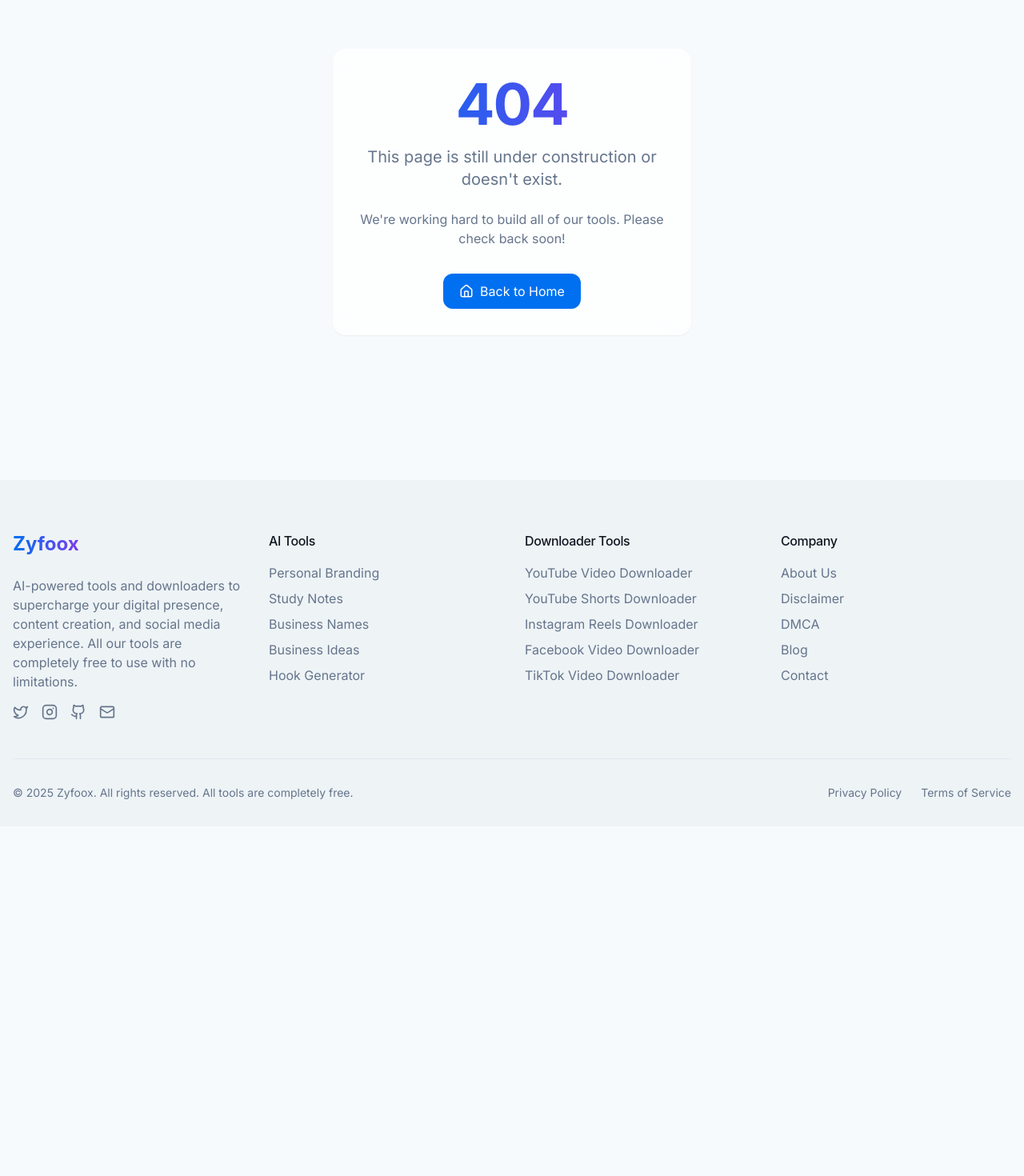
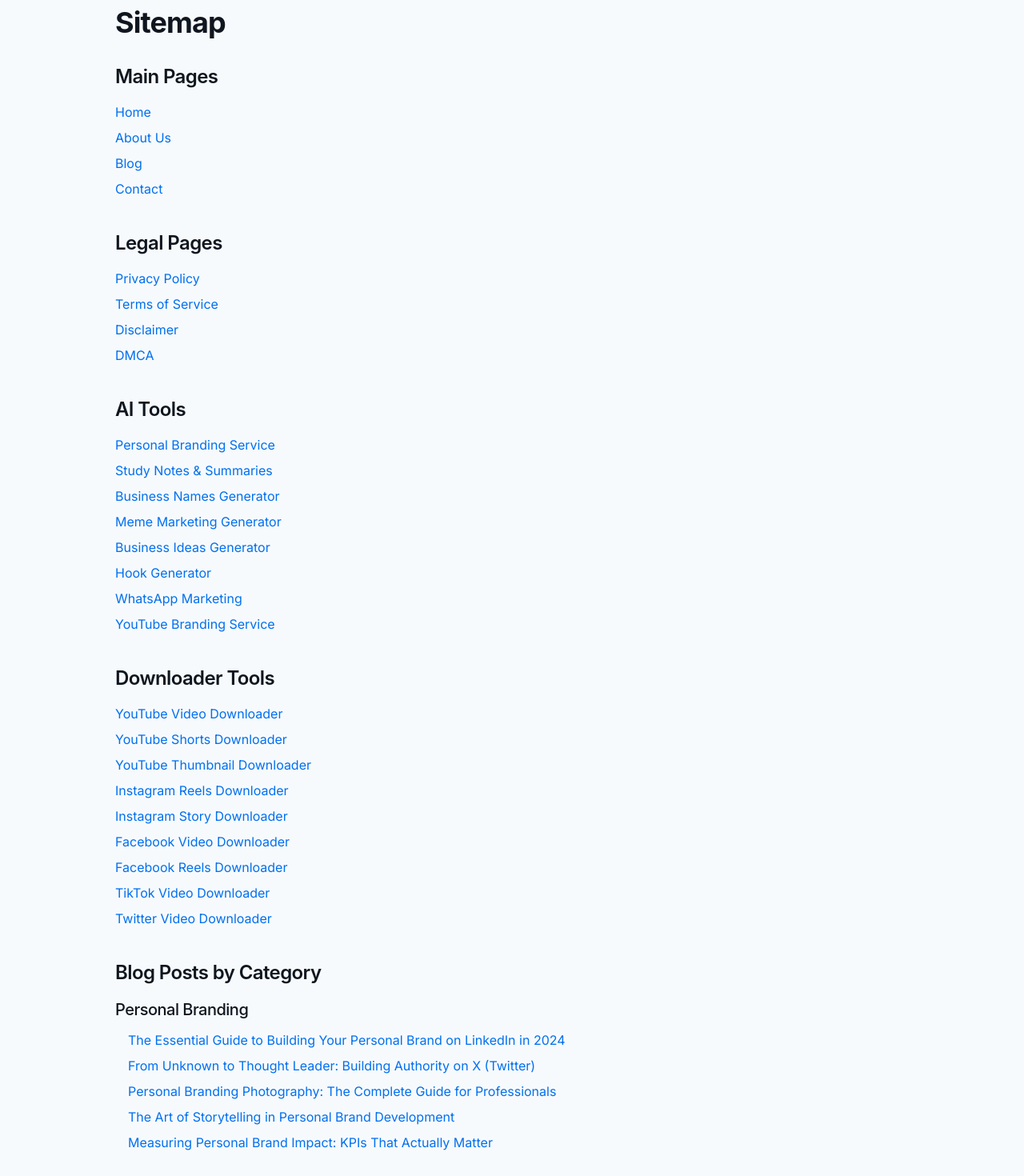
Before and after one commit to Alexzoofficial/zyfoox, a React (Vite) app: page /sitemap.html in a window 1280 px wide. Shown: the part 120-1590 px from the top of the page at 80% size. Before the commit the page ends 1153 px from the top, so only its background shows below. Built offline with nearby package versions, Linux system fonts and the light colour scheme; a web font is replaced by a local one.

Commit message:
feat: Generate sitemap.xml and sitemap.html

```diff
--- a/src/App.tsx
+++ b/src/App.tsx
@@ -1,3 +1,4 @@
+
 import { Toaster } from "@/components/ui/toaster";
 import { Toaster as Sonner } from "@/components/ui/sonner";
 import { TooltipProvider } from "@/components/ui/tooltip";
@@ -20,6 +21,7 @@ import PrivacyPolicy from "./pages/PrivacyPolicy";
 import TermsOfService from "./pages/TermsOfService";
 import Disclaimer from "./pages/Disclaimer";
 import DMCA from "./pages/DMCA";
+import Sitemap from "./pages/Sitemap";
 
 // Tool Pages - Lazy loaded
 const PersonalBranding = lazy(() => import("./pages/tools/PersonalBranding"));
@@ -66,6 +68,7 @@ const App = () => (
               <Route path="/disclaimer" element={<Disclaimer />} />
               <Route path="/dmca" element={<DMCA />} />
               <Route path="/contact" element={<Contact />} />
+              <Route path="/sitemap.html" element={<Sitemap />} />
 
               {/* Original Tool Routes */}
               <Route path="/tools" element={<Navigate to="/tools/personal-branding" />} />
--- a/src/components/layout/Footer.tsx
+++ b/src/components/layout/Footer.tsx
@@ -138,6 +138,9 @@ export default function Footer() {
             <Link to="/terms" className="text-sm text-muted-foreground hover:text-foreground transition-colors">
               Terms of Service
             </Link>
+            <Link to="/sitemap.html" className="text-sm text-muted-foreground hover:text-foreground transition-colors">
+              Sitemap
+            </Link>
           </div>
         </div>
       </div>
--- /dev/null
+++ b/src/pages/Sitemap.tsx
@@ -0,0 +1,102 @@
+
+import { Helmet } from "react-helmet-async";
+import { Link } from "react-router-dom";
+import { blogPosts } from "@/data/blogPosts";
+
+export default function Sitemap() {
+  // Get unique tools from blog posts
+  const toolCategories = Array.from(new Set(blogPosts.map((post) => post.tool)));
+
+  return (
+    <div className="container mx-auto px-4 py-12 max-w-5xl">
+      <Helmet>
+        <title>Sitemap - Zyfoox</title>
+        <meta name="description" content="Complete sitemap of all pages on Zyfoox.com - Tools, blog posts, and more" />
+      </Helmet>
+
+      <h1 className="text-3xl md:text-4xl font-bold mb-8">Sitemap</h1>
+
+      <div className="prose prose-gray dark:prose-invert max-w-none">
+        <section className="mb-10">
+          <h2 className="text-2xl font-semibold mb-4">Main Pages</h2>
+          <ul className="space-y-2">
+            <li><Link to="/" className="text-primary hover:underline">Home</Link></li>
+            <li><Link to="/about" className="text-primary hover:underline">About Us</Link></li>
+            <li><Link to="/blog" className="text-primary hover:underline">Blog</Link></li>
+            <li><Link to="/contact" className="text-primary hover:underline">Contact</Link></li>
+          </ul>
+        </section>
+
+        <section className="mb-10">
+          <h2 className="text-2xl font-semibold mb-4">Legal Pages</h2>
+          <ul className="space-y-2">
+            <li><Link to="/privacy" className="text-primary hover:underline">Privacy Policy</Link></li>
+            <li><Link to="/terms" className="text-primary hover:underline">Terms of Service</Link></li>
+            <li><Link to="/disclaimer" className="text-primary hover:underline">Disclaimer</Link></li>
+            <li><Link to="/dmca" className="text-primary hover:underline">DMCA</Link></li>
+          </ul>
+        </section>
+
+        <section className="mb-10">
+          <h2 className="text-2xl font-semibold mb-4">AI Tools</h2>
+          <ul className="space-y-2">
+            <li><Link to="/tools/personal-branding" className="text-primary hover:underline">Personal Branding Service</Link></li>
+            <li><Link to="/tools/study-notes" className="text-primary hover:underline">Study Notes & Summaries</Link></li>
+            <li><Link to="/tools/business-names" className="text-primary hover:underline">Business Names Generator</Link></li>
+            <li><Link to="/tools/meme-marketing" className="text-primary hover:underline">Meme Marketing Generator</Link></li>
+            <li><Link to="/tools/business-ideas" className="text-primary hover:underline">Business Ideas Generator</Link></li>
+            <li><Link to="/tools/hook-generator" className="text-primary hover:underline">Hook Generator</Link></li>
+            <li><Link to="/tools/whatsapp-marketing" className="text-primary hover:underline">WhatsApp Marketing</Link></li>
+            <li><Link to="/tools/youtube-branding" className="text-primary hover:underline">YouTube Branding Service</Link></li>
+          </ul>
+        </section>
+
+        <section className="mb-10">
+          <h2 className="text-2xl font-semibold mb-4">Downloader Tools</h2>
+          <ul className="space-y-2">
+            <li><Link to="/tools/youtube-video-downloader" className="text-primary hover:underline">YouTube Video Downloader</Link></li>
+            <li><Link to="/tools/youtube-shorts-downloader" className="text-primary hover:underline">YouTube Shorts Downloader</Link></li>
+            <li><Link to="/tools/youtube-thumbnail-downloader" className="text-primary hover:underline">YouTube Thumbnail Downloader</Link></li>
+            <li><Link to="/tools/instagram-reels-downloader" className="text-primary hover:underline">Instagram Reels Downloader</Link></li>
+            <li><Link to="/tools/instagram-story-downloader" className="text-primary hover:underline">Instagram Story Downloader</Link></li>
+            <li><Link to="/tools/facebook-video-downloader" className="text-primary hover:underline">Facebook Video Downloader</Link></li>
+            <li><Link to="/tools/facebook-reels-downloader" className="text-primary hover:underline">Facebook Reels Downloader</Link></li>
+            <li><Link to="/tools/tiktok-video-downloader" className="text-primary hover:underline">TikTok Video Downloader</Link></li>
+            <li><Link to="/tools/twitter-video-downloader" className="text-primary hover:underline">Twitter Video Downloader</Link></li>
+          </ul>
+        </section>
+
+        <section className="mb-10">
+          <h2 className="text-2xl font-semibold mb-4">Blog Posts by Category</h2>
+
+          {toolCategories.map(tool => {
+            const toolPosts = blogPosts.filter(post => post.tool === tool);
+
+            if (toolPosts.length === 0) return null;
+
+            // Convert tool id to readable name
+            const toolName = tool.split('-').map(word => word.charAt(0).toUpperCase() + word.slice(1)).join(' ');
+
+            return (
+              <div key={tool} className="mb-8">
+                <h3 className="text-xl font-medium mb-3">{toolName}</h3>
+                <ul className="space-y-2 ml-4">
+                  {toolPosts.map(post => (
+                    <li key={post.id}>
+                      <Link
+                        to={`/blog/${post.id}`}
+                        className="text-primary hover:underline"
+                      >
+                        {post.title}
+                      </Link>
+                    </li>
+                  ))}
+                </ul>
+              </div>
+            );
+          })}
+        </section>
+      </div>
+    </div>
+  );
+}
```
Also changed, not shown: 1 other file (tests, documents, lock files or other folders).
